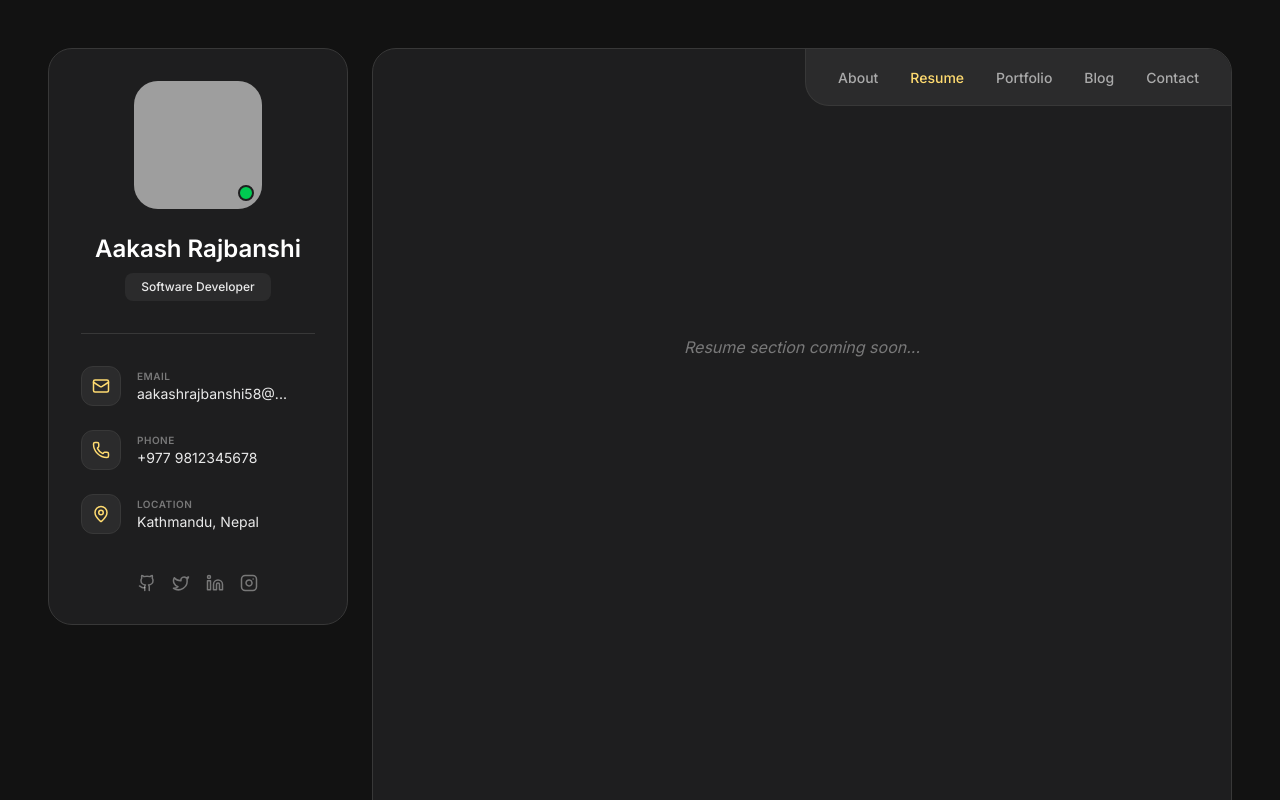
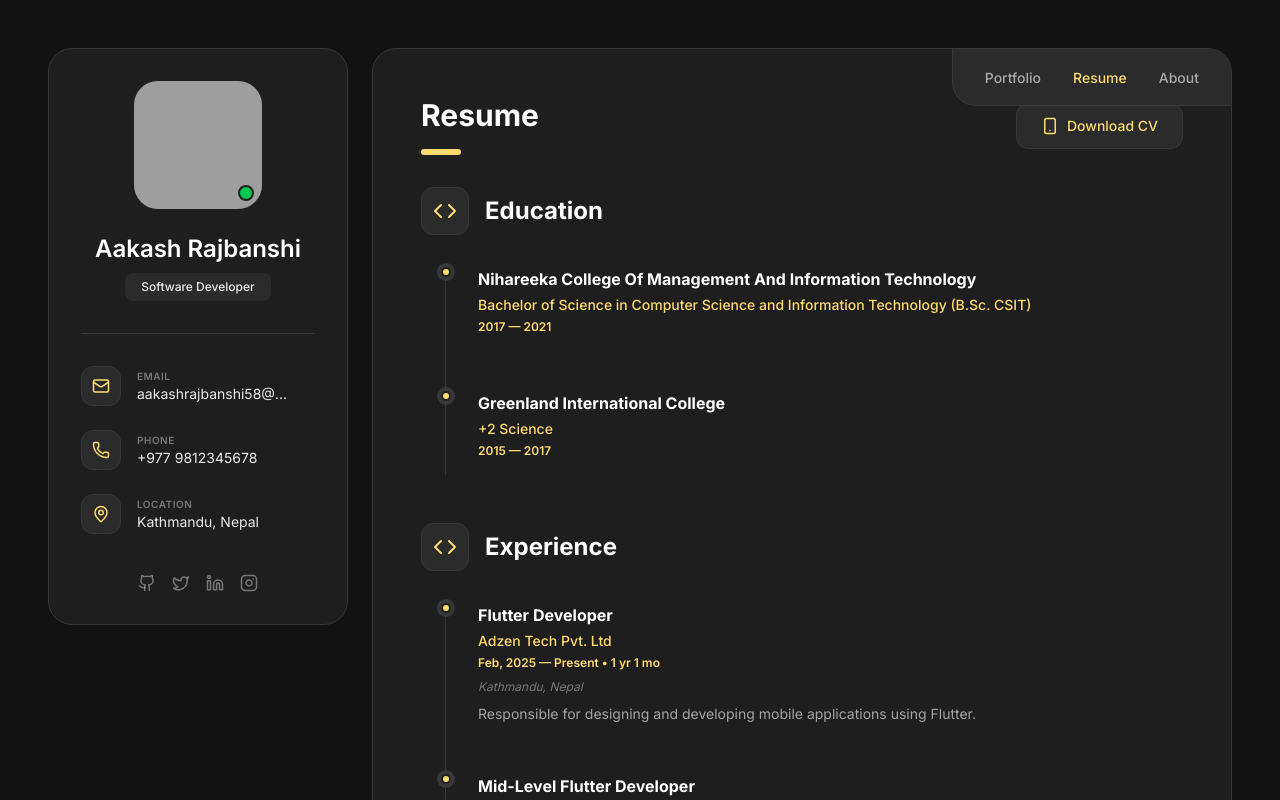
Before and after one commit to sergio-garcia7743/portfolio, a React (Vite) app: page / in a window 1280 px wide. Both pictures are taken after a click on the button "Resume". Shown: the top 800 px of the page. Built offline with nearby package versions, Linux system fonts and the light colour scheme; grey boxes are pictures that could not be loaded.

Commit message:
Rearrange tabs and update active tab state
Updated the tabs in the App component to prioritize 'Portfolio' and modified the active tab state accordingly. Removed the placeholder for non-active tabs.

```diff
--- a/src/App.tsx
+++ b/src/App.tsx
@@ -19,10 +19,10 @@ import {
 } from 'lucide-react';
 import { motion, AnimatePresence } from 'motion/react';
 
-const TABS = ['About', 'Resume', 'Portfolio', 'Blog', 'Contact'];
+const TABS = ['Portfolio', 'Resume', 'About'];
 
 export default function App() {
-  const [activeTab, setActiveTab] = useState('About');
+  const [activeTab, setActiveTab] = useState('Portfolio');
 
   return (
     <div className="min-h-screen flex items-center justify-center p-4 md:p-8 lg:p-12">
@@ -117,11 +117,8 @@ export default function App() {
                 transition={{ duration: 0.2 }}
               >
                 {activeTab === 'About' && <AboutSection />}
-                {activeTab !== 'About' && (
-                  <div className="flex flex-col items-center justify-center h-[500px] text-white/40 italic">
-                    <p>{activeTab} section coming soon...</p>
-                  </div>
-                )}
+                {activeTab === 'Resume' && <ResumeSection />}
+                {activeTab === 'Portfolio' && <PortfolioSection />}
               </motion.div>
             </AnimatePresence>
           </div>
@@ -210,6 +207,212 @@ function AboutSection() {
   );
 }
 
+function ResumeSection() {
+  return (
+    <section>
+      <header className="mb-8 flex justify-between items-center">
+        <div>
+          <h2 className="text-3xl font-bold text-white mb-4">Resume</h2>
+          <div className="w-10 h-1.5 bg-[#ffdb70] rounded-full"></div>
+        </div>
+        <button className="bg-[#2b2b2c] border border-[#383838] text-[#ffdb70] px-6 py-3 rounded-xl flex items-center gap-2 hover:bg-[#383838] transition-colors text-sm font-medium">
+          <Smartphone size={18} />
+          Download CV
+        </button>
+      </header>
+
+      <div className="space-y-12">
+        <div>
+          <div className="flex items-center gap-4 mb-8">
+            <div className="w-12 h-12 bg-[#2b2b2c] border border-[#383838] rounded-xl flex items-center justify-center text-[#ffdb70]">
+              <Code size={24} />
+            </div>
+            <h3 className="text-2xl font-bold text-white">Education</h3>
+          </div>
+
+          <div className="ml-6 border-l border-[#383838] space-y-10">
+            <TimelineItem
+              title="Nihareeka College Of Management And Information Technology"
+              subtitle="Bachelor of Science in Computer Science and Information Technology (B.Sc. CSIT)"
+              date="2017 — 2021"
+            />
+            <TimelineItem
+              title="Greenland International College"
+              subtitle="+2 Science"
+              date="2015 — 2017"
+            />
+          </div>
+        </div>
+
+        <div>
+          <div className="flex items-center gap-4 mb-8">
+            <div className="w-12 h-12 bg-[#2b2b2c] border border-[#383838] rounded-xl flex items-center justify-center text-[#ffdb70]">
+              <Code size={24} />
+            </div>
+            <h3 className="text-2xl font-bold text-white">Experience</h3>
+          </div>
+
+          <div className="ml-6 border-l border-[#383838] space-y-10">
+            <TimelineItem
+              title="Flutter Developer"
+              subtitle="Adzen Tech Pvt. Ltd"
+              date="Feb, 2025 — Present • 1 yr 1 mo"
+              location="Kathmandu, Nepal"
+              description="Responsible for designing and developing mobile applications using Flutter."
+            />
+            <TimelineItem
+              title="Mid-Level Flutter Developer"
+              subtitle="Tokma Technologies"
+              date="Aug, 2024 — Feb, 2025 • 6 mo"
+              location="Kathmandu, Nepal"
+              points={[
+                "Developed new features and implemented UI designs into code using Flutter.",
+                "Designed and created custom e-form features including scrolling features and data entries.",
+                "Integrated Google and Facebook sign-in for user authentication.",
+                "Designed dynamic functionalities using the BLOC design pattern.",
+                "Integrated APIs for seamless data communication and backend functionality.",
+                "Implemented payment gateway integration like Khalti for secure transactions.",
+                "Collaborated with other developers and backend team to deliver features.",
+                "Participated in team meetings to discuss new features and project updates.",
+                "Ensured smooth functionality and user-friendly experiences throughout the app.",
+                "Performed code review and deployed the app in Playstore and Appstore."
+              ]}
+            />
+            <TimelineItem
+              title="Flutter Developer"
+              subtitle="Inflancer Technology"
+              date="Oct, 2022 — Aug, 2024 • 1 yr 10 mo"
+              location="Kathmandu, Nepal"
+              points={[
+                "Developed new features and transformed UI designs into fully functional user interfaces.",
+                "Integrated payment solution like eSewa, for secure and seamless transactions.",
+                "Optimized application performance to ensure a smooth and engaging user experience.",
+                "Supported other team members initiatives by developing solutions to common problems and sharing those solutions.",
+                "Identified and resolved bugs, improving app stability and performance.",
+                "Wrote clean, maintainable, and testable code following best practices.",
+                "Utilization of latest version of support libraries to ensure backend compatibility.",
+                "Integrated payment solution like eSewa, for secure and seamless transactions.",
+                "Collaborated with backend developers, designers, and cross-functional teams to deliver scalable, high-quality solutions.",
+                "Performed code review and deployed the app in Playstore and Appstore."
+              ]}
+            />
+            <TimelineItem
+              title="Flutter Developer Intern"
+              subtitle="YAJ Tech Pvt. Ltd"
+              date="May, 2022 — Sep, 2022 • 4 mo"
+              location="Kathmandu, Nepal"
+              points={[
+                "Assisted in developing and maintaining Flutter applications, ensuring seamless functionality and user-friendly interfaces.",
+                "Supported the implementation of visually appealing UI designs that aligned with client requirements and design principles.",
+                "Collaborated with cross-functional teams, including back-end developers and designers, to deliver efficient, high-quality, and scalable solutions.",
+                "Gained hands-on experience in debugging, troubleshooting, and refining app features to improve user experience."
+              ]}
+            />
+          </div>
+        </div>
+      </div>
+    </section>
+  );
+}
+
+function PortfolioSection() {
+  const [filter, setFilter] = useState('All');
+  const filters = ['All', 'Applications', 'Web development', 'UI/UX'];
+
+  const projects = [
+    { title: 'Nagarik App', category: 'Applications', image: 'https://picsum.photos/seed/nagarik/400/250' },
+    { title: 'Ambition Guru', category: 'Applications', image: 'https://picsum.photos/seed/ambition/400/250' },
+    { title: 'Sociair', category: 'Applications', image: 'https://picsum.photos/seed/sociair/400/250' },
+    { title: 'Tokma', category: 'Applications', image: 'https://picsum.photos/seed/tokma/400/250' },
+    { title: 'Saara', category: 'Applications', image: 'https://picsum.photos/seed/saara/400/250' },
+    { title: 'Ifood', category: 'Applications', image: 'https://picsum.photos/seed/ifood/400/250' },
+    { title: 'MeroDate', category: 'Applications', image: 'https://picsum.photos/seed/merodate/400/250' },
+    { title: 'Weather App', category: 'Applications', image: 'https://picsum.photos/seed/weather/400/250' },
+    { title: 'Music App', category: 'Applications', image: 'https://picsum.photos/seed/music/400/250' },
+  ];
+
+  const filteredProjects = filter === 'All' ? projects : projects.filter(p => p.category === filter);
+
+  return (
+    <section>
+      <header className="mb-8">
+        <h2 className="text-3xl font-bold text-white mb-4">Portfolio</h2>
+        <div className="w-10 h-1.5 bg-[#ffdb70] rounded-full"></div>
+      </header>
+
+      <div className="flex gap-6 mb-10 overflow-x-auto pb-2">
+        {filters.map(f => (
+          <button
+            key={f}
+            onClick={() => setFilter(f)}
+            className={`text-sm font-medium transition-colors whitespace-nowrap ${filter === f ? 'text-[#ffdb70]' : 'text-white/60 hover:text-white/80'}`}
+          >
+            {f}
+          </button>
+        ))}
+      </div>
+
+      <div className="grid grid-cols-1 md:grid-cols-2 lg:grid-cols-3 gap-8">
+        {filteredProjects.map((project, i) => (
+          <motion.div
+            key={project.title}
+            layout
+            initial={{ opacity: 0 }}
+            animate={{ opacity: 1 }}
+            className="group cursor-pointer"
+          >
+            <div className="relative aspect-[4/3] bg-[#2b2b2c] rounded-2xl overflow-hidden mb-4">
+              <img
+                src={project.image}
+                alt={project.title}
+                className="w-full h-full object-cover transition-transform duration-500 group-hover:scale-110"
+                referrerPolicy="no-referrer"
+              />
+              <div className="absolute inset-0 bg-black/40 opacity-0 group-hover:opacity-100 transition-opacity flex items-center justify-center">
+                <div className="w-12 h-12 bg-[#383838] rounded-xl flex items-center justify-center text-[#ffdb70]">
+                  <Smartphone size={20} />
+                </div>
+              </div>
+            </div>
+            <h4 className="text-white font-semibold mb-1">{project.title}</h4>
+            <p className="text-sm text-white/40">{project.category}</p>
+          </motion.div>
+        ))}
+      </div>
+    </section>
+  );
+}
+
+function TimelineItem({ title, subtitle, date, location, description, points }: {
+  title: string,
+  subtitle: string,
+  date: string,
+  location?: string,
+  description?: string,
+  points?: string[]
+}) {
+  return (
+    <div className="relative pl-8 pb-2">
+      <div className="absolute left-[-5px] top-0 w-2.5 h-2.5 bg-[#ffdb70] rounded-full border-2 border-[#1e1e1f] z-10 shadow-[0_0_0_4px_#383838]"></div>
+      <h4 className="text-white font-bold mb-1">{title}</h4>
+      <p className="text-[#ffdb70] text-sm font-medium mb-1">{subtitle}</p>
+      <p className="text-[#ffdb70] text-xs font-semibold mb-2">{date}</p>
+      {location && <p className="text-white/40 text-xs italic mb-2">{location}</p>}
+      {description && <p className="text-white/60 text-sm leading-relaxed">{description}</p>}
+      {points && (
+        <ul className="space-y-2 mt-3">
+          {points.map((point, i) => (
+            <li key={i} className="text-white/60 text-sm leading-relaxed flex gap-2">
+              <span className="text-[#ffdb70]">•</span>
+              {point}
+            </li>
+          ))}
+        </ul>
+      )}
+    </div>
+  );
+}
+
 function ServiceCard({ icon, title, description }: { icon: React.ReactNode, title: string, description: string }) {
   return (
     <div className="bg-[#2b2b2c] border border-[#383838] p-6 rounded-2xl flex gap-5 items-start">
```
